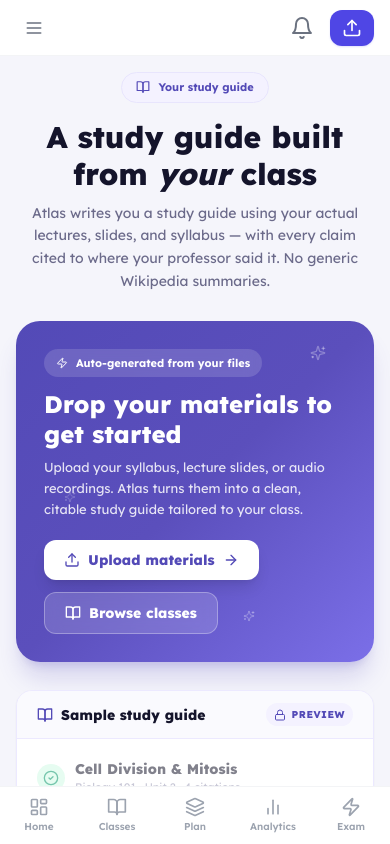
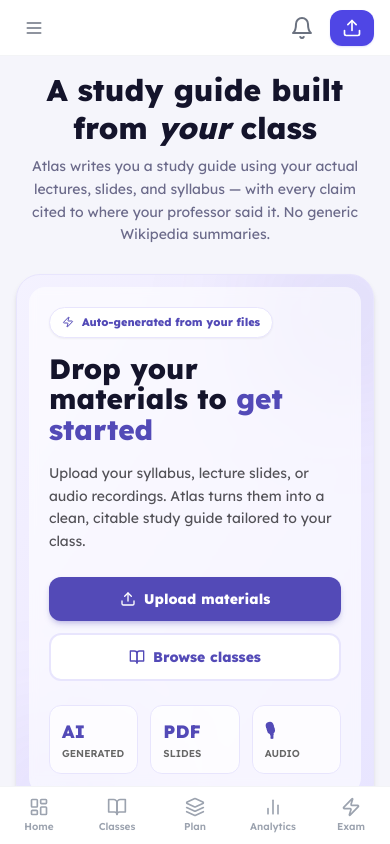
Before and after one commit to manjushakarpe1982/atlas-academic-os, a Next.js app in the folder frontend/: page /study-guide in a window 390 px wide. Built offline with nearby package versions, Linux system fonts and the light colour scheme.

Commit message:
Update page.tsx

```diff
--- a/frontend/src/app/study-guide/page.tsx
+++ b/frontend/src/app/study-guide/page.tsx
@@ -9,7 +9,7 @@
   Brain, AlertTriangle, Star, RefreshCw,
   ChevronDown, ChevronUp, Volume2,
   MessageSquare, X, Send, Sparkles, Printer,
-  Upload, Lock, Target, ArrowRight, Quote, Zap,
+  Upload, Lock, Target, Quote, Zap,
 } from 'lucide-react';
 
 type StudyMode = 'read' | 'listen' | 'quiz' | 'teach' | 'ask';
@@ -611,52 +611,119 @@
 
             {/* Header */}
             <div className="text-center mb-7">
-              <span className="inline-flex items-center gap-2 rounded-full bg-[#F4F2FF] border border-[#E8E5FD] text-[#534AB7] text-[11px] font-bold px-3.5 py-1.5 mb-4">
-                <BookOpen className="w-3.5 h-3.5" /> Your study guide
-              </span>
+
               <h1 className="text-3xl md:text-[34px] font-extrabold text-[#14142B] leading-tight mb-2">
                 A study guide built from <span className="italic">your</span> class
               </h1>
-              <p className="text-sm text-[#6B6A8A] max-w-xl mx-auto leading-relaxed">
+              <p className="text-sm text-[#6B6A8A] max-w-2xl mx-auto leading-relaxed">
                 Atlas writes you a study guide using your actual lectures, slides,
                 and syllabus — with every claim cited to where your professor
                 said it. No generic Wikipedia summaries.
               </p>
             </div>
 
-            {/* Hero — primary CTA */}
-            <div className="relative overflow-hidden bg-gradient-to-br from-[#534AB7] via-[#5B4FBC] to-[#7B6FE8] rounded-3xl mb-7 shadow-xl shadow-[#534AB7]/20 p-7 md:p-8">
-              <Sparkles className="absolute top-6 right-12 w-4 h-4 text-white/30" />
-              <Sparkles className="absolute bottom-10 right-1/3 w-3 h-3 text-white/30" />
-              <Sparkles className="absolute top-1/2 left-12 w-3 h-3 text-white/20" />
+            {/* Hero — lavender card with studyguidepage.webp as full-width bg */}
+           <div
+  className="relative overflow-hidden rounded-3xl mb-7 shadow-md border border-[#E8E5FD]
+             bg-gradient-to-br from-[#F4F2FF] via-[#EEEAFF] to-[#E8E5FF]
+             min-h-[300px]"
+>
+  {/* Desktop-only background illustration */}
+  <img
+    src="https://res.cloudinary.com/mview/image/upload/atlas/studyguidepage.webp"
+    alt=""
+    className="hidden lg:block absolute inset-0 w-full h-full object-cover object-right pointer-events-none"
+  />
 
-              <div className="relative grid grid-cols-1 md:grid-cols-[1fr_auto] items-center gap-6">
-                <div>
-                  <span className="inline-flex items-center gap-2 rounded-full bg-white/15 backdrop-blur text-white text-[11px] font-bold px-3 py-1.5 mb-3">
-                    <Zap className="w-3 h-3" /> Auto-generated from your files
+  {/* Desktop decorative sparkles */}
+  <Sparkles className="hidden lg:block absolute top-8 right-1/3 w-3.5 h-3.5 text-[#534AB7]/40 z-10 pointer-events-none" />
+  <Sparkles className="hidden lg:block absolute bottom-12 right-1/4 w-3 h-3 text-[#534AB7]/30 z-10 pointer-events-none" />
+
+  {/* Mobile decorative blobs */}
+  <div className="lg:hidden absolute -top-12 -right-12 w-40 h-40 rounded-full bg-[#534AB7]/10 blur-3xl" />
+  <div className="lg:hidden absolute -bottom-16 -left-10 w-36 h-36 rounded-full bg-[#7C72E8]/10 blur-3xl" />
+
+  {/* Content */}
+  <div className="relative z-10 p-3 md:p-4 lg:p-9 max-w-full lg:max-w-[58%]">
+    {/* Mobile glass card */}
+    <div className="lg:bg-transparent lg:p-0 bg-white/60 backdrop-blur-sm rounded-2xl p-5">
+      {/* Badge */}
+      <span
+        className="inline-flex items-center gap-2 rounded-full bg-white
+                   border border-[#E8E5FD] text-[#534AB7]
+                   text-[11px] font-extrabold px-3 py-1.5 mb-4 shadow-sm"
+      >
+        <Zap className="w-3 h-3" />
+        Auto-generated from your files
       </span>
-                  <h2 className="text-2xl md:text-[28px] font-extrabold text-white mb-2 leading-tight">
-                    Drop your materials to get started
+
+      {/* Heading */}
+      <h2 className="text-[28px] lg:text-[32px] font-extrabold leading-[1.1] mb-4">
+        <span className="text-[#14142B]">
+          Drop your materials to{" "}
+        </span>
+        <span className="text-[#534AB7]">
+          get started
+        </span>
       </h2>
-                  <p className="text-[13px] text-white/85 leading-relaxed max-w-md mb-5">
+
+      {/* Description */}
+      <p className="text-[14px] md:text-[15px] text-[#535258] leading-relaxed mb-6">
         Upload your syllabus, lecture slides, or audio recordings.
         Atlas turns them into a clean, citable study guide tailored
         to your class.
       </p>
-                  <div className="flex flex-wrap items-center gap-3">
-                    <Link href="/upload"
-                      className="inline-flex items-center gap-2 bg-white hover:bg-[#F4F2FF] text-[#534AB7] px-5 py-2.5 rounded-xl font-extrabold text-sm shadow-lg transition-all active:scale-95">
-                      <Upload className="w-4 h-4" /> Upload materials <ArrowRight className="w-4 h-4" />
+
+      {/* CTA Buttons */}
+      <div className="flex flex-col sm:flex-row gap-3">
+        <Link
+          href="/upload"
+          className="inline-flex justify-center items-center gap-2
+                     bg-[#534AB7] hover:bg-[#3F3795]
+                     text-white px-5 py-3 rounded-xl
+                     font-extrabold text-sm shadow-md
+                     shadow-[#534AB7]/25 transition-all active:scale-95"
+        >
+          <Upload className="w-4 h-4" />
+          Upload materials
         </Link>
-                    <Link href="/classes"
-                      className="inline-flex items-center gap-2 bg-white/15 hover:bg-white/25 backdrop-blur border border-white/30 text-white px-5 py-2.5 rounded-xl font-extrabold text-sm transition-all active:scale-95">
-                      <BookOpen className="w-4 h-4" /> Browse classes
+
+        <Link
+          href="/classes"
+          className="inline-flex justify-center items-center gap-2
+                     bg-white border-2 border-[#E8E5FD]
+                     hover:border-[#534AB7]/30
+                     text-[#534AB7] px-5 py-3 rounded-xl
+                     font-extrabold text-sm transition-all active:scale-95"
+        >
+          <BookOpen className="w-4 h-4" />
+          Browse classes
         </Link>
+      </div>
+
+      {/* Mobile Features */}
+      <div className="grid grid-cols-3 gap-3 mt-6 lg:hidden">
+        <div className="bg-white/70 rounded-xl p-3 border border-[#E8E5FD]">
+          <div className="text-[#534AB7] font-extrabold text-lg">AI</div>
+          <div className="text-[10px] text-[#666] font-semibold uppercase">
+            Generated
           </div>
         </div>
 
-                <div className="hidden md:flex items-center justify-center w-[150px] h-[150px] rounded-3xl bg-white/10 backdrop-blur border border-white/20">
-                  <BookOpen className="w-16 h-16 text-white/90" strokeWidth={1.5} />
+        <div className="bg-white/70 rounded-xl p-3 border border-[#E8E5FD]">
+          <div className="text-[#534AB7] font-extrabold text-lg">PDF</div>
+          <div className="text-[10px] text-[#666] font-semibold uppercase">
+            Slides
+          </div>
+        </div>
+
+        <div className="bg-white/70 rounded-xl p-3 border border-[#E8E5FD]">
+          <div className="text-[#534AB7] font-extrabold text-lg">🎙</div>
+          <div className="text-[10px] text-[#666] font-semibold uppercase">
+            Audio
+          </div>
+        </div>
+      </div>
     </div>
   </div>
 </div>
@@ -668,9 +735,9 @@
               <div className="flex items-center justify-between px-5 py-3 border-b border-[#ECE9FF] bg-[#FAFAFE]">
                 <div className="flex items-center gap-2">
                   <BookOpen className="w-4 h-4 text-[#534AB7]" />
-                  <h3 className="text-sm font-extrabold text-[#14142B]">Sample study guide</h3>
+                  <h3 className="text-lg font-extrabold text-[#14142B]">Sample study guide</h3>
                 </div>
-                <span className="inline-flex items-center gap-1.5 text-[10px] font-extrabold uppercase tracking-wider bg-[#F4F2FF] text-[#534AB7] px-2 py-1 rounded-full">
+                <span className="inline-flex items-center gap-1.5 text-[12px] font-extrabold uppercase tracking-wider bg-[#F4F2FF] text-[#534AB7] px-2 py-1 rounded-full">
                   <Lock className="w-3 h-3" /> Preview
                 </span>
               </div>
@@ -715,19 +782,19 @@
               </div>
 
               {/* Bottom CTA bar — clearly separated, doesn't overlap content */}
-              <div className="border-t border-[#ECE9FF] bg-gradient-to-r from-[#F4F2FF] via-white to-[#F4F2FF] px-5 py-4 flex items-center justify-between gap-4">
+              <div className="border-t border-[#ECE9FF] bg-gradient-to-r from-[#F4F2FF] via-white to-[#F4F2FF] px-5 py-4 flex lg:flex-row flex-col items-center justify-between gap-4">
                 <div className="flex items-center gap-3 min-w-0">
                   <div className="w-10 h-10 rounded-xl bg-[#534AB7] flex items-center justify-center shadow-md shadow-[#534AB7]/30 flex-shrink-0">
                     <Lock className="w-4 h-4 text-white" />
                   </div>
                   <div className="min-w-0">
-                    <p className="text-[13px] font-extrabold text-[#14142B]">Your guide will look like this</p>
-                    <p className="text-[11.5px] text-[#6B6A8A]">Every claim cited from your own materials.</p>
+                    <p className="text-[15px] font-extrabold text-[#14142B]">Your guide will look like this</p>
+                    <p className="text-[12px] text-[#6B6A8A]">Every claim cited from your own materials.</p>
                   </div>
                 </div>
                 <Link
                   href="/upload"
-                  className="inline-flex items-center gap-1.5 bg-[#534AB7] hover:bg-[#3F3795] text-white text-[12.5px] font-extrabold px-4 py-2 rounded-lg shadow-md shadow-[#534AB7]/25 transition-all active:scale-95 flex-shrink-0"
+                  className="inline-flex items-center gap-1.5 bg-[#534AB7] hover:bg-[#3F3795] text-white text-[15px] font-extrabold px-4 py-2 rounded-lg shadow-md shadow-[#534AB7]/25 transition-all active:scale-95 flex-shrink-0"
                 >
                   <Upload className="w-3.5 h-3.5" /> Upload
                 </Link>
@@ -736,7 +803,7 @@
 
             {/* 5 modes — what you can do with a study guide */}
             <div className="mb-7">
-              <p className="text-[11px] font-extrabold text-[#9B9AB5] uppercase tracking-widest mb-3">
+              <p className="text-[15px] font-extrabold text-[#5d5d64] uppercase tracking-widest mb-3">
                 Five ways to study every guide
               </p>
               <div className="grid grid-cols-2 sm:grid-cols-3 lg:grid-cols-5 gap-3">
@@ -751,8 +818,8 @@
                     <div className={`w-10 h-10 rounded-xl ${c.color} flex items-center justify-center shadow-md mx-auto mb-2`}>
                       <c.icon className="w-5 h-5 text-white" />
                     </div>
-                    <p className="text-[13px] font-extrabold text-[#1A1A2E] mb-0.5">{c.label}</p>
-                    <p className="text-[11px] text-[#6B6A8A] leading-relaxed">{c.desc}</p>
+                    <p className="text-[15px] font-extrabold text-[#1A1A2E] mb-0.5">{c.label}</p>
+                    <p className="text-[13px] text-[#6B6A8A] leading-relaxed">{c.desc}</p>
                   </div>
                 ))}
               </div>
@@ -760,36 +827,36 @@
 
             {/* Why this beats generic guides */}
             <div className="mb-7">
-              <p className="text-[11px] font-extrabold text-[#9B9AB5] uppercase tracking-widest mb-3">
+              <p className="text-[15px] font-extrabold text-[#5d5d64] uppercase tracking-widest mb-3">
                 Why Atlas beats generic guides
               </p>
-              <div className="grid grid-cols-1 sm:grid-cols-3 gap-3">
+              <div className="grid grid-cols-1 sm:grid-cols-2  lg:grid-cols-3 gap-3">
                 <div className="bg-white border border-[#ECE9FF] rounded-2xl p-4 shadow-sm">
                   <div className="flex items-center gap-3 mb-2">
                     <div className="w-10 h-10 rounded-xl bg-[#534AB7] flex items-center justify-center shadow-md">
                       <Quote className="w-5 h-5 text-white" />
                     </div>
-                    <p className="text-[13px] font-extrabold text-[#1A1A2E]">Every claim cited</p>
+                    <p className="text-[16px] font-extrabold text-[#1A1A2E]">Every claim cited</p>
                   </div>
-                  <p className="text-[12px] text-[#6B6A8A] leading-relaxed">Tap any sentence to see exactly which lecture or slide it came from.</p>
+                  <p className="text-[13px] text-[#6B6A8A] leading-relaxed">Tap any sentence to see exactly which lecture or slide it came from.</p>
                 </div>
                 <div className="bg-white border border-[#ECE9FF] rounded-2xl p-4 shadow-sm">
                   <div className="flex items-center gap-3 mb-2">
                     <div className="w-10 h-10 rounded-xl bg-emerald-500 flex items-center justify-center shadow-md">
                       <Target className="w-5 h-5 text-white" />
                     </div>
-                    <p className="text-[13px] font-extrabold text-[#1A1A2E]">Your professor&apos;s emphasis</p>
+                    <p className="text-[16px] font-extrabold text-[#1A1A2E]">Your professor&apos;s emphasis</p>
                   </div>
-                  <p className="text-[12px] text-[#6B6A8A] leading-relaxed">Highlights topics your prof mentioned repeatedly — not just textbook basics.</p>
+                  <p className="text-[13px] text-[#6B6A8A] leading-relaxed">Highlights topics your prof mentioned repeatedly — not just textbook basics.</p>
                 </div>
                 <div className="bg-white border border-[#ECE9FF] rounded-2xl p-4 shadow-sm">
                   <div className="flex items-center gap-3 mb-2">
                     <div className="w-10 h-10 rounded-xl bg-orange-500 flex items-center justify-center shadow-md">
                       <AlertTriangle className="w-5 h-5 text-white" />
                     </div>
-                    <p className="text-[13px] font-extrabold text-[#1A1A2E]">Honest about gaps</p>
+                    <p className="text-[16px] font-extrabold text-[#1A1A2E]">Honest about gaps</p>
                   </div>
-                  <p className="text-[12px] text-[#6B6A8A] leading-relaxed">If your materials don&apos;t cover something, Atlas says so. Never bluffs.</p>
+                  <p className="text-[13px] text-[#6B6A8A] leading-relaxed">If your materials don&apos;t cover something, Atlas says so. Never bluffs.</p>
                 </div>
               </div>
             </div>
@@ -800,8 +867,8 @@
                 <RefreshCw className="w-4 h-4 text-[#534AB7]" />
               </div>
               <div className="flex-1 min-w-0">
-                <p className="text-[13px] font-extrabold text-[#1A1A2E]">Always up to date</p>
-                <p className="text-[12px] text-[#6B6A8A] leading-relaxed">
+                <p className="text-[15px] font-extrabold text-[#1A1A2E]">Always up to date</p>
+                <p className="text-[13px] text-[#6B6A8A] leading-relaxed">
                   Upload a new lecture mid-semester? Your study guide regenerates automatically.
                 </p>
               </div>
```
Lines whose indentation alone changed are shown as unchanged.
